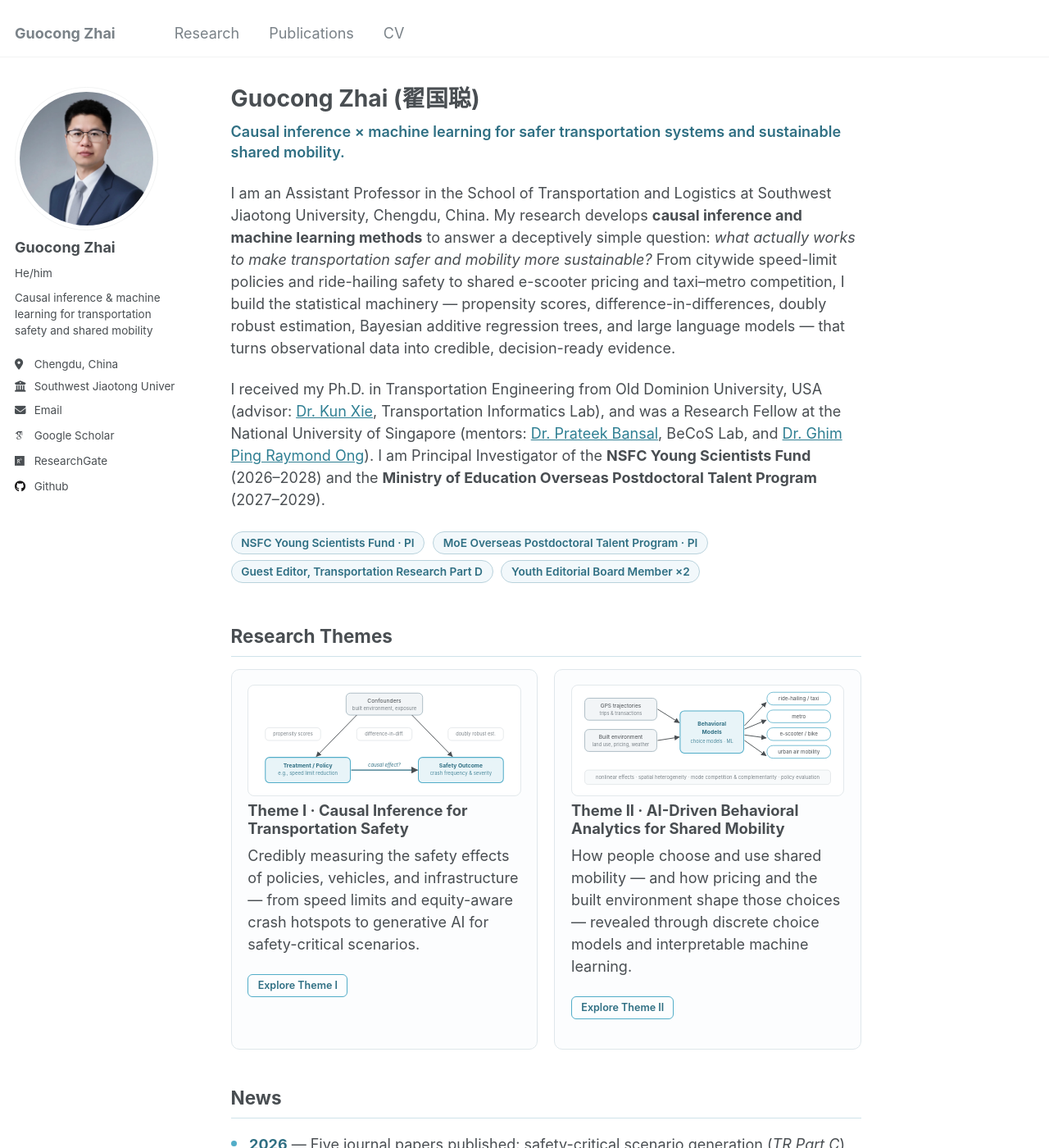
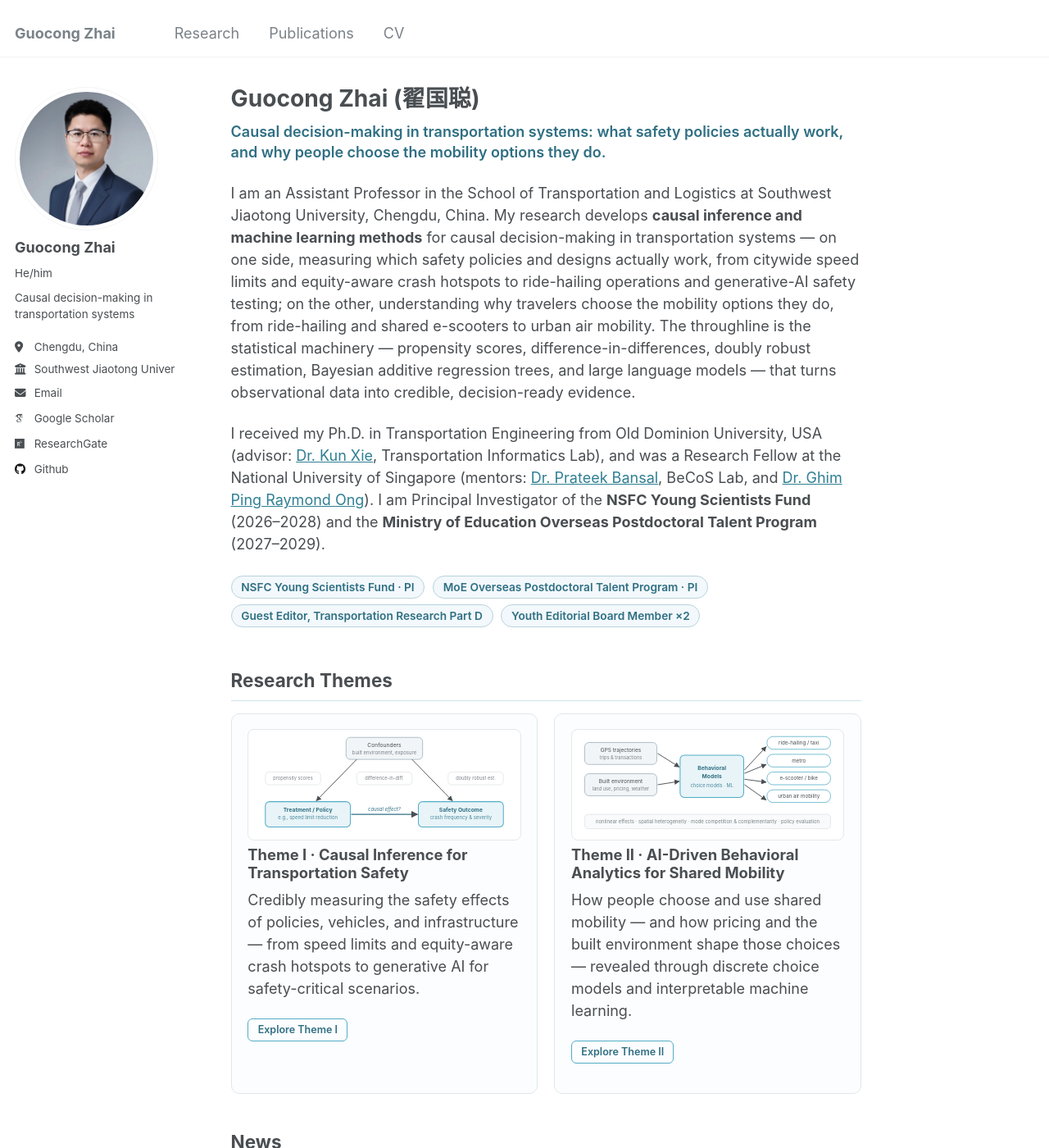
Before and after one commit to gzhai001/gzhai001.github.io, a Jekyll site: the page built from _pages/about.md, in a window 1280 px wide and 1400 px high. Shown: the whole window at 82% size. Built offline with Jekyll 4.4.1, drawn with Linux system fonts in a browser that asks for light colours; some web fonts are replaced; some of the changed text lies outside the part shown.

Commit message:
Reframe research story as causal decision-making; split 2026 news into per-paper items
- Tagline/bio/research intro now lead with 'causal decision-making in
  transportation systems' (mirrors MoE talent program title)
- 2026 news bullet split into one entry per published paper
- Sidebar bio and OG share image updated to match new framing

```diff
--- a/_config.yml
+++ b/_config.yml
@@ -24,7 +24,7 @@ author:
   avatar           : "profile.png"
   name             : "Guocong Zhai"
   pronouns         : "He/him"
-  bio              : "Causal inference & machine learning for transportation safety and shared mobility"
+  bio              : "Causal decision-making in transportation systems"
   location         : "Chengdu, China"
   employer         : "Southwest Jiaotong University"
   uri              : # URL
--- a/_pages/about.md
+++ b/_pages/about.md
@@ -7,9 +7,9 @@ redirect_from:
   - /about.html
 ---
 
-<p class="gz-tagline">Causal inference × machine learning for safer transportation systems and sustainable shared mobility.</p>
+<p class="gz-tagline">Causal decision-making in transportation systems: what safety policies actually work, and why people choose the mobility options they do.</p>
 
-I am an Assistant Professor in the School of Transportation and Logistics at Southwest Jiaotong University, Chengdu, China. My research develops **causal inference and machine learning methods** to answer a deceptively simple question: *what actually works to make transportation safer and mobility more sustainable?* From citywide speed-limit policies and ride-hailing safety to shared e-scooter pricing and taxi–metro competition, I build the statistical machinery — propensity scores, difference-in-differences, doubly robust estimation, Bayesian additive regression trees, and large language models — that turns observational data into credible, decision-ready evidence.
+I am an Assistant Professor in the School of Transportation and Logistics at Southwest Jiaotong University, Chengdu, China. My research develops **causal inference and machine learning methods** for causal decision-making in transportation systems — on one side, measuring which safety policies and designs actually work, from citywide speed limits and equity-aware crash hotspots to ride-hailing operations and generative-AI safety testing; on the other, understanding why travelers choose the mobility options they do, from ride-hailing and shared e-scooters to urban air mobility. The throughline is the statistical machinery — propensity scores, difference-in-differences, doubly robust estimation, Bayesian additive regression trees, and large language models — that turns observational data into credible, decision-ready evidence.
 
 I received my Ph.D. in Transportation Engineering from Old Dominion University, USA (advisor: [Dr. Kun Xie](http://www.transinformatics.com/), Transportation Informatics Lab), and was a Research Fellow at the National University of Singapore (mentors: [Dr. Prateek Bansal](https://behaviourscience.org/), BeCoS Lab, and [Dr. Ghim Ping Raymond Ong](https://cde.nus.edu.sg/cee/staff/ong-ghim-ping-raymond/)). I am Principal Investigator of the **NSFC Young Scientists Fund** (2026–2028) and the **Ministry of Education Overseas Postdoctoral Talent Program** (2027–2029).
 
@@ -41,7 +41,11 @@ Research Themes
 News
 ------
 <ul class="gz-news">
-  <li><span class="gz-when">2026</span> — Five journal papers published: safety-critical scenario generation (<i>TR Part C</i>), taxi–metro competition (<i>TR Part D</i>), causal inference in conjoint analysis (<i>J. Choice Modelling</i>), and urban air mobility &amp; bike-and-ride choice behavior (<i>Travel Behaviour and Society</i> ×2).</li>
+  <li><span class="gz-when">2026</span> — “Generating realistic safety-critical scenarios for vehicle–pedestrian interactions” published in <i>Transportation Research Part C</i>.</li>
+  <li><span class="gz-when">2026</span> — “Modeling taxi-metro competition: Uncovering nonlinear influences of trip and built environment factors” published in <i>Transportation Research Part D</i>.</li>
+  <li><span class="gz-when">2026</span> — “Causal inference in conjoint analysis: Logit models vs. potential outcomes” published in the <i>Journal of Choice Modelling</i>.</li>
+  <li><span class="gz-when">2026</span> — “Choice preferences for urban air mobility” published in <i>Travel Behaviour and Society</i>.</li>
+  <li><span class="gz-when">2026</span> — “Exploring different patterns of bike-and-ride trips and influencing factors” published in <i>Travel Behaviour and Society</i>.</li>
   <li><span class="gz-when">2025</span> — Awarded the <b>NSFC Young Scientists Fund</b> as Principal Investigator (2026–2028) and selected for the <b>Ministry of Education Overseas Postdoctoral Talent Program</b> (2027–2029).</li>
   <li><span class="gz-when">2025</span> — Joined the School of Transportation and Logistics, Southwest Jiaotong University, as an Assistant Professor.</li>
   <li><span class="gz-when">2025</span> — Serving as Guest Editor for the <i>Transportation Research Part D</i> special issue on “AI-Driven Behavioral Analytics for Sustainable Shared Mobility.”</li>
```
Also changed, not shown: _pages/research.md (+1 -1 lines), images/og-image.png.
